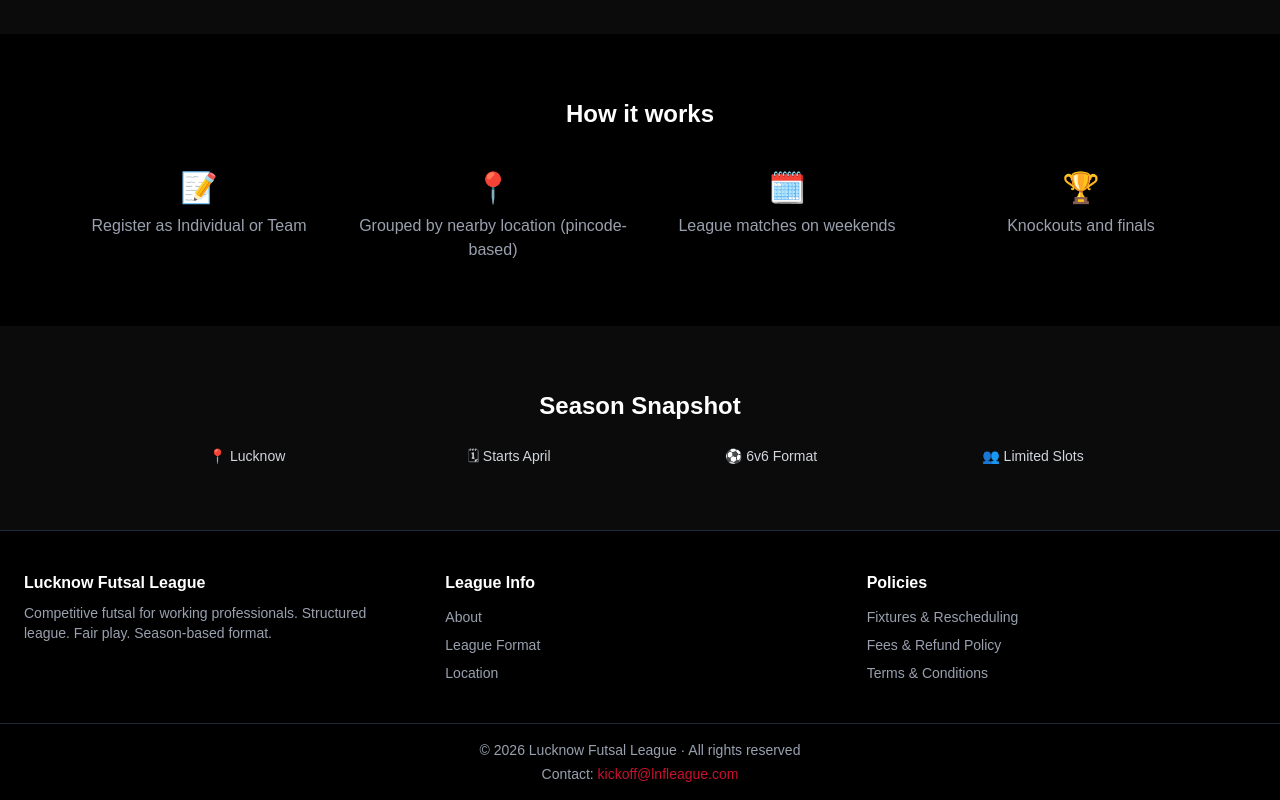
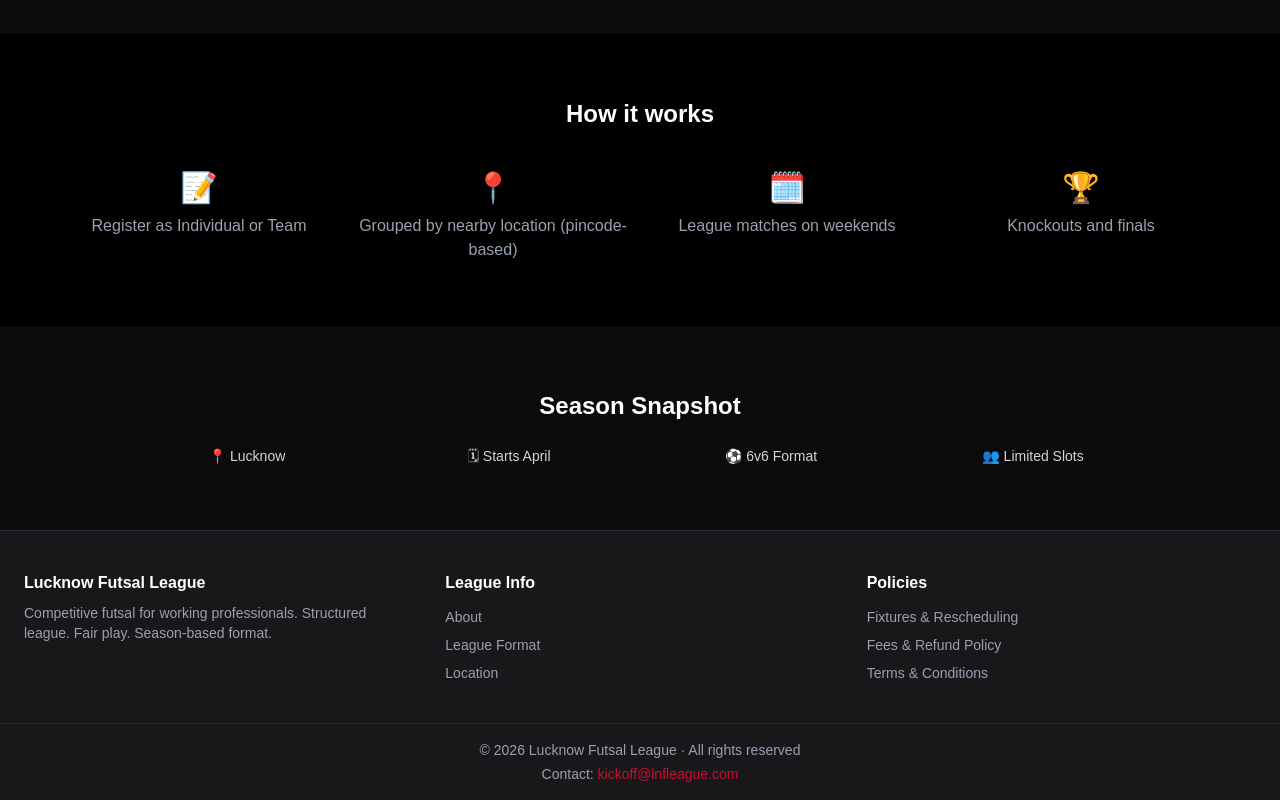
Before and after one commit to Starandstrip/lnfl-website, a Next.js app: page / in a window 1280 px wide. Shown: the part 2116-2916 px from the top of the page. Built offline with nearby package versions, Linux system fonts and the light colour scheme.

Commit message:
Add dark separated footer

```diff
--- a/src/components/Footer.js
+++ b/src/components/Footer.js
@@ -2,7 +2,7 @@ import Link from "next/link";
 
 export default function Footer() {
   return (
-    <footer className="bg-black border-t border-gray-800 text-gray-400">
+    <footer className="bg-zinc-900 border-t border-gray-800 text-gray-400">
       <div className="max-w-7xl mx-auto px-6 py-10 grid grid-cols-1 md:grid-cols-3 gap-8">
 
         {/* Brand */}
@@ -43,12 +43,18 @@ export default function Footer() {
           <h4 className="text-white font-semibold mb-3">Policies</h4>
           <ul className="space-y-2 text-sm">
             <li>
-              <Link href="/fixtures-policy" className="hover:text-white transition">
+              <Link
+                href="/fixtures-policy"
+                className="hover:text-white transition"
+              >
                 Fixtures & Rescheduling
               </Link>
             </li>
             <li>
-              <Link href="/fees-policy" className="hover:text-white transition">
+              <Link
+                href="/fees-policy"
+                className="hover:text-white transition"
+              >
                 Fees & Refund Policy
               </Link>
             </li>
```
